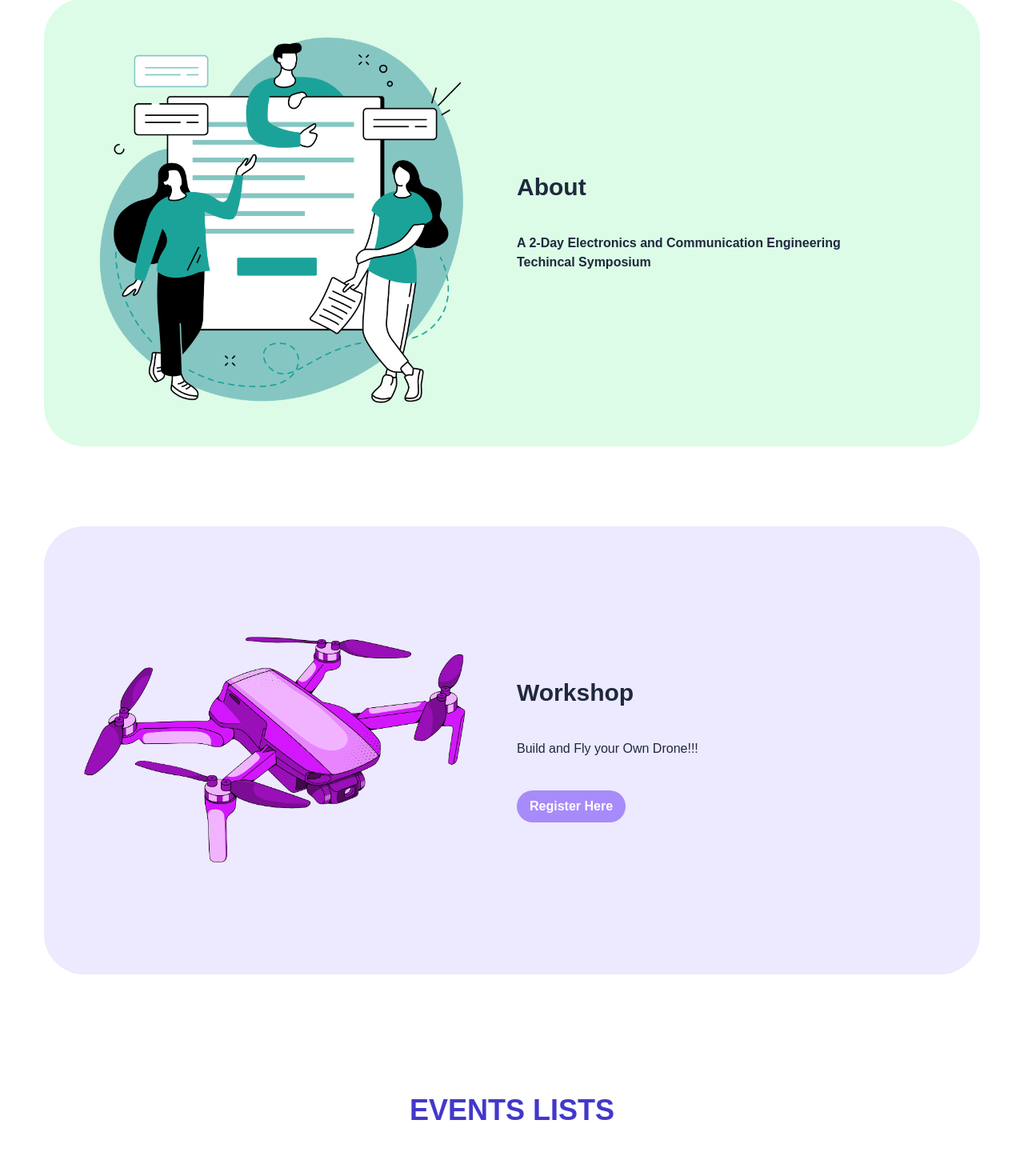
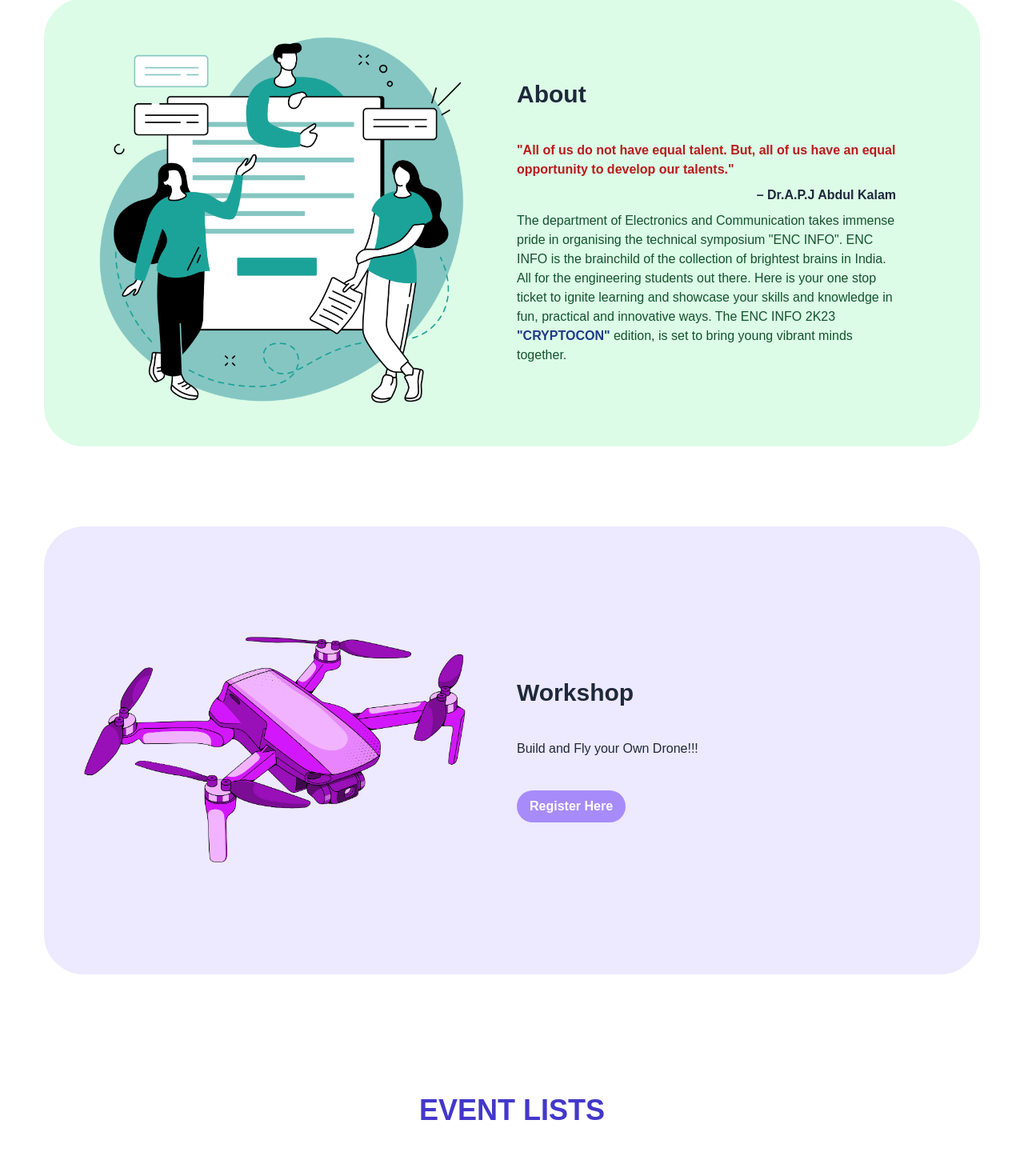
Before and after one commit to akshay1027/ENCINFO-2023, a React (Create React App) app: page / in a window 1280 px wide. Shown: the part 1121-2581 px from the top of the page at 80% size. Built offline with nearby package versions, Linux system fonts and the light colour scheme.

Commit message:
crted xsm size, added detailed event pages

```diff
--- a/src/components/About.js
+++ b/src/components/About.js
@@ -5,7 +5,7 @@ import { aboutData } from '../data';
 
 const About = () => {
   // destructure about
-  const { image, title, subtitle } = aboutData;
+  const { image, title,qoute, subtitle } = aboutData;
 
   return (
     <section
@@ -25,11 +25,12 @@ const About = () => {
               {title}
             </h2>
             <p
-              className='max-w-[474px] font-semibold mx-auto xl:mx-0'
+              className='max-w-[474px] text-green-900 text-left mx-auto xl:mx-0'
               data-aos='fade-up'
               data-aos-delay='400'
             >
-              {subtitle}
+              <p className='font-semibold text-red-700'>{qoute} <p className='font-black text-right py-2'>– Dr.A.P.J Abdul Kalam</p></p>
+              {subtitle}<span className='text-blue-900 font-semibold'>"CRYPTOCON"</span> edition, is set to bring young vibrant minds together.
             </p>
           </div>
         </div>
--- a/src/components/events.js
+++ b/src/components/events.js
@@ -21,7 +21,7 @@ const TechnicalEvents = () => {
             data-aos='fade-down'
             data-aos-delay='100'
           >
-            EVENTS LISTS
+            EVENT LISTS
           </h1>
 
           <h1
@@ -62,7 +62,6 @@ const TechnicalEvents = () => {
                 </div>
 
                 {/* icon image */}
-                {/* <div className='flex pb-14 sm:pb-0'> */}
                 <div
                   className='max-w-[120px] xl:mr-7 xl:max-w-[232px]'
                   data-aos='zoom-in-right'
@@ -84,7 +83,6 @@ const TechnicalEvents = () => {
                   </div>
                   </Link>
                 </div>
-                {/* </div> */}
               </div>
             );
           })}
--- a/src/data.js
+++ b/src/data.js
@@ -52,7 +52,7 @@ export const navigationData = [
 ];
 
 export const heroData = {
-  title: `ENCINFO- 2023`,
+  title: `ENC INFO - 2023`,
   subtitle:
     'CRYPTOCON',
   btnText: 'Know More',
@@ -62,8 +62,9 @@ export const heroData = {
 export const aboutData = {
   image: about,
   title: 'About',
+  qoute:'"All of us do not have equal talent. But, all of us have an equal opportunity to develop our talents."',
   subtitle:
-    'A 2-Day Electronics and Communication Engineering Techincal Symposium',
+    'The department of Electronics and Communication takes immense pride in organising the technical symposium "ENC INFO". ENC INFO is the brainchild of the collection of brightest brains in India. All for the engineering students out there. Here is your one stop ticket to ignite learning and showcase your skills and knowledge in fun, practical and innovative ways. The ENC INFO 2K23  ',
 };
 
 export const WorkshopData = {
@@ -224,7 +225,7 @@ export const LiteraryeventsData = {
   ],
 };
 export const NontechnicaleventsData = {
-  title: 'Nontechnical Events',
+  title: 'Non-Technical Events',
   subtitle:
     'Stay Tuned!',
   list: [
```
